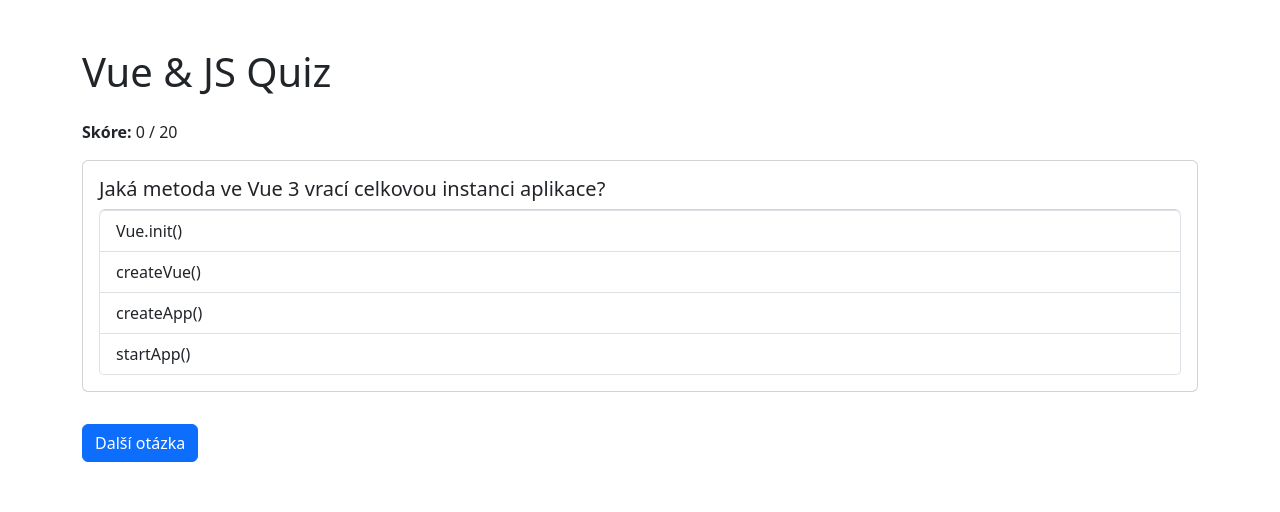
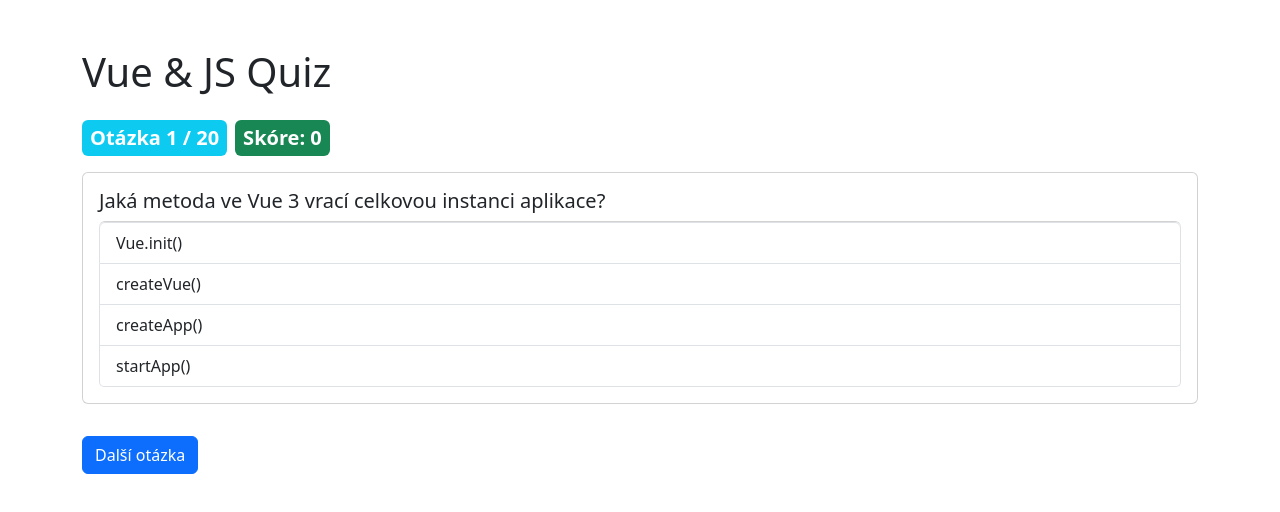
Before and after one commit to lukaskourilcz/vue-tutorials, a Vue app in the folder quiz-app/: page / in a window 1280 px wide. Shown: the top 512 px of the page. Built offline with nearby package versions, Linux system fonts and the light colour scheme.

Commit message:
questions count, badges added

```diff
--- a/quiz-app/src/App.vue
+++ b/quiz-app/src/App.vue
@@ -208,7 +208,6 @@
   ])
 );
 
-
 const currentIndex = ref(0);
 const score = ref(0);
 
@@ -228,8 +227,14 @@
 <template>
   <div class="container mt-5">
     <h1 class="mb-4">Vue & JS Quiz</h1>
-    <p><strong>Skóre:</strong> {{ score }} / {{ questions.length }}</p>
-
+    <div class="mb-3">
+  <span class="badge bg-info fs-5 p-2 me-2">
+    Otázka {{ currentIndex + 1 }} / {{ questions.length }}
+  </span>
+  <span class="badge bg-success fs-5 p-2">
+    Skóre: {{ score }}
+  </span>
+</div>
     <QuizCard :question="questions[currentIndex]" @answered="handleAnswer" />
 
     <button
```
